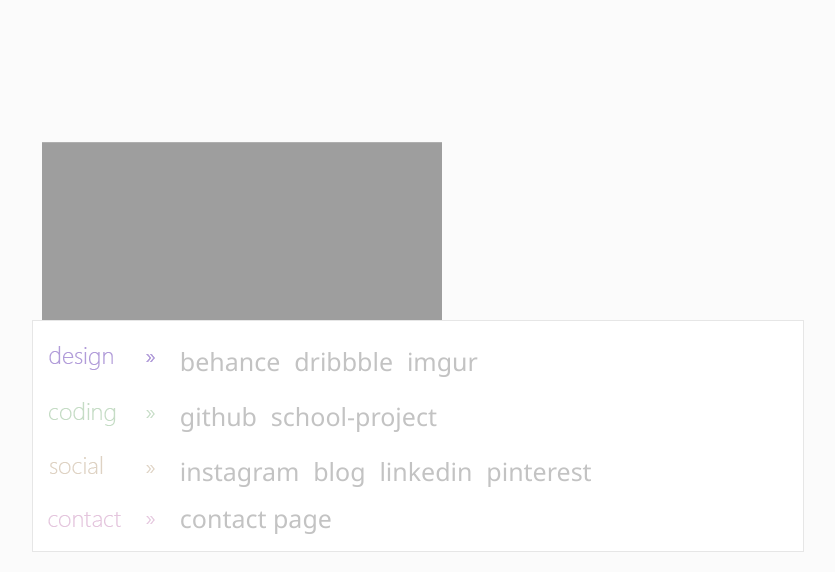
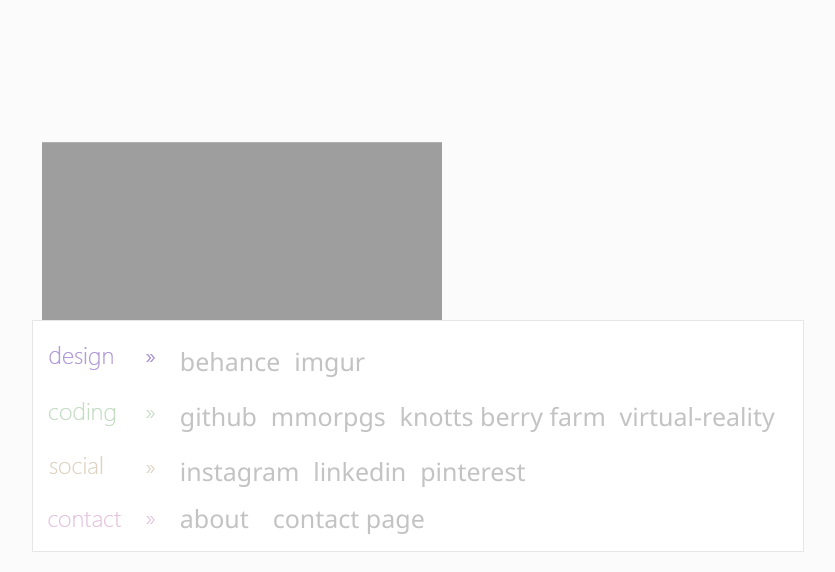
Before and after one commit to ihatemicah/oceansquad, a plain HTML site: page index.html in a window 1280 px wide. Shown: the whole page, without its empty margins (218-1053 px from the left). Drawn offline with nearby package versions, Linux system fonts and the light colour scheme.

Commit message:
changed some of the links

```diff
--- a/index.html
+++ b/index.html
@@ -2,6 +2,7 @@
 
     <!DOCTYPE html>
     <!-- credits to unweebafy & nullbyte for the inspiration ; modified majority of layout & color -->
+    <!--- Create responsive image -->
     <html>
 
     <head>
@@ -22,19 +23,19 @@
             <div class="boxed expandUp">
             <span> <img src="img/graphics.png"></span>
             <a style="padding-left:10px" href="https://www.behance.net/OceanSquad" target="_blank">behance</a>
-            <a href="https://dribbble.com/OceanSquad" target="_blank">dribbble</a>
             <a href="http://imgur.com/a/IbViO" target="_blank">imgur</a>
             </br>
             <!-- coding section-->
             <span> <img src="img/coding.png"></span>
             <a style="padding-left:10px" href="https://github.com/ihatemicah" target="_blank">github</a>
-            <a href="http://ihatemicah.github.io/school-project/" target="_blank">school-project</a>
+            <a href="http://ihatemicah.github.io/school-project/" target="_blank">mmorpgs</a>
+            <a href="http://ihatemicah.github.io/knotts-redesign/" target="_blank">knotts berry farm</a>
+            <a href="http://ihatemicah.github.io/micah-vr/" target="_blank">virtual-reality</a>
             </br>
             <!-- music section -->
             <span> <img src="img/social.png"></span>
             <a style="padding-left:10px" href="https://www.instagram.com/micah.exe/" target="_blank">instagram</a>
-            <a href="http://www.oceansquad.co/" target="_blank">blog</a>
-	          <a href="https://www.linkedin.com/in/carrollmicah" target="_blank">linkedin</a>
+	          <a href="#">linkedin</a> <!-- add error message -->
             <a href="https://www.pinterest.com/ocean_dev/" target="_blank">pinterest</a>
 
 
@@ -42,6 +43,7 @@
             </br>
             <!-- contact section -->
             <span> <img src="img/contact.png"></span>
+            <a style="padding-left:10px" href="#">about</a>
             <a style="padding-left:10px" href="https://docs.google.com/forms/d/1ge9TKJksJY6IyzpdHW_efnW0s3QVhNEYWsTSMhy8edU/viewform" target="_blank">contact page</a>
             </br>
 
```
